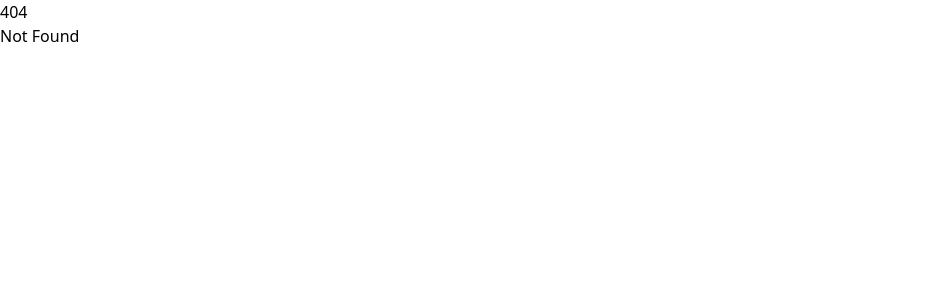
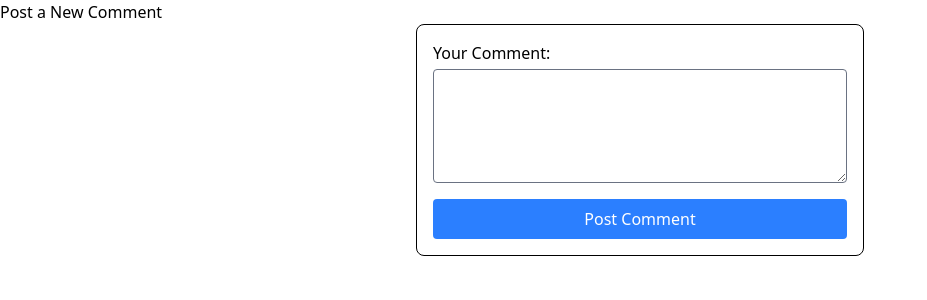
Before and after one commit to ryan-w-s/commentbox, a SvelteKit app: page /new in a window 1280 px wide. Before the commit this address had no page. Shown: the top 300 px of the page, without its empty margins (0-927 px from the left). Built offline with nearby package versions, Linux system fonts and the light colour scheme; no server answers.

Commit message:
New comment page

```diff
--- /dev/null
+++ b/src/routes/new/+page.server.ts
@@ -0,0 +1,28 @@
+import { fail, redirect, type RequestEvent, isRedirect } from '@sveltejs/kit'
+import { createComment } from '$lib/server/db/comments'
+import type { Actions } from './$types'
+
+export const actions = {
+	default: async (event: RequestEvent) => {
+		const data = await event.request.formData()
+		const content = data.get('content') as string | null
+
+		if (!content) {
+			return fail(400, { content, missing: true })
+		}
+
+		try {
+			await createComment({ content })
+			// Instead of returning success, redirect to homepage
+			throw redirect(303, '/') // Use 303 See Other for POST redirects
+		} catch (error: unknown) {
+			// Use SvelteKit's isRedirect type guard
+			if (isRedirect(error)) {
+				throw error // Re-throw redirects correctly
+			}
+			// Log actual errors
+			console.error('Failed to create comment:', error)
+			return fail(500, { content, error: 'Failed to save comment' })
+		}
+	}
+} satisfies Actions
--- /dev/null
+++ b/src/routes/new/+page.svelte
@@ -0,0 +1,30 @@
+<script lang="ts">
+	import type { ActionData } from './$types'
+
+	// This holds the data returned from the server action (success or error)
+	export let form: ActionData
+
+	// Local variable to hold the textarea content
+	let contentValue = form?.content ?? ''
+</script>
+
+<h1>Post a New Comment</h1>
+
+<form method="POST" class="mx-auto flex max-w-md flex-col gap-4 rounded-lg border p-4">
+	<label class="flex flex-col">
+		<span class="mb-1 font-medium">Your Comment:</span>
+		<textarea name="content" rows="4" class="rounded border p-2" required bind:value={contentValue}
+		></textarea>
+		{#if form?.missing && !form?.content}
+			<p class="mt-1 text-sm text-red-500">Comment content cannot be empty.</p>
+		{/if}
+	</label>
+
+	<button type="submit" class="rounded bg-blue-500 p-2 text-white hover:bg-blue-600">
+		Post Comment
+	</button>
+
+	{#if form?.error}
+		<p class="text-red-500">Error: {form.error}</p>
+	{/if}
+</form>
```
